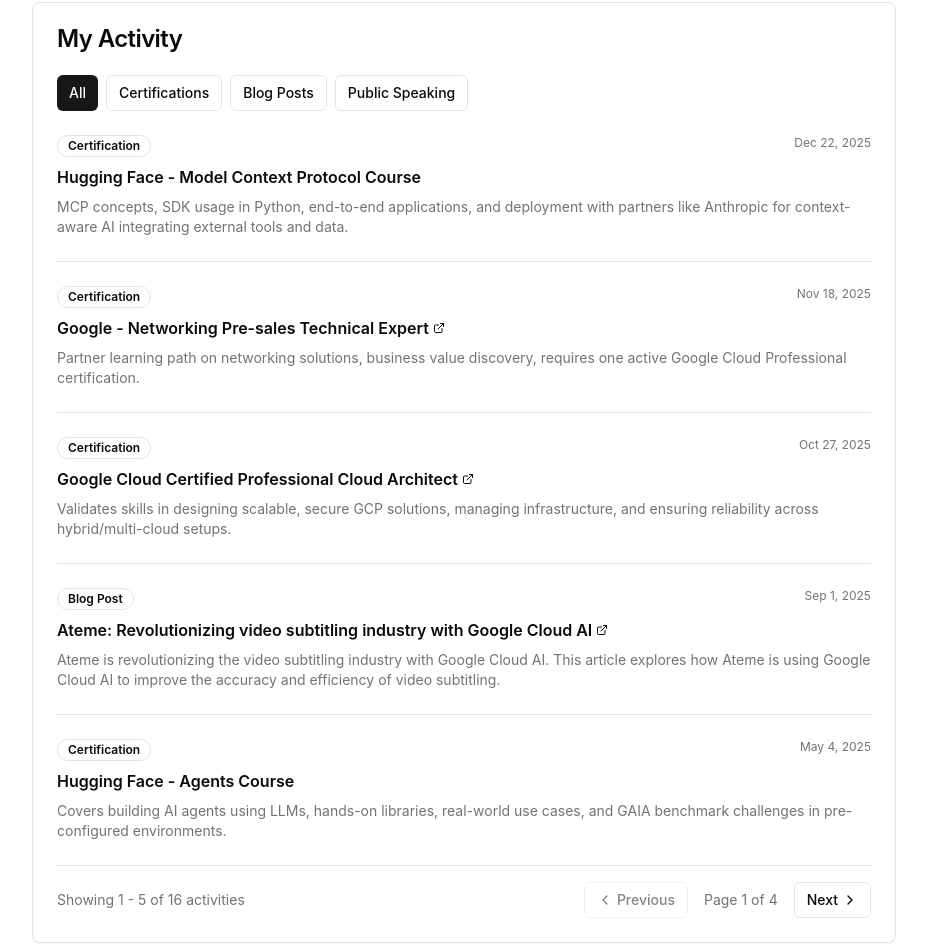
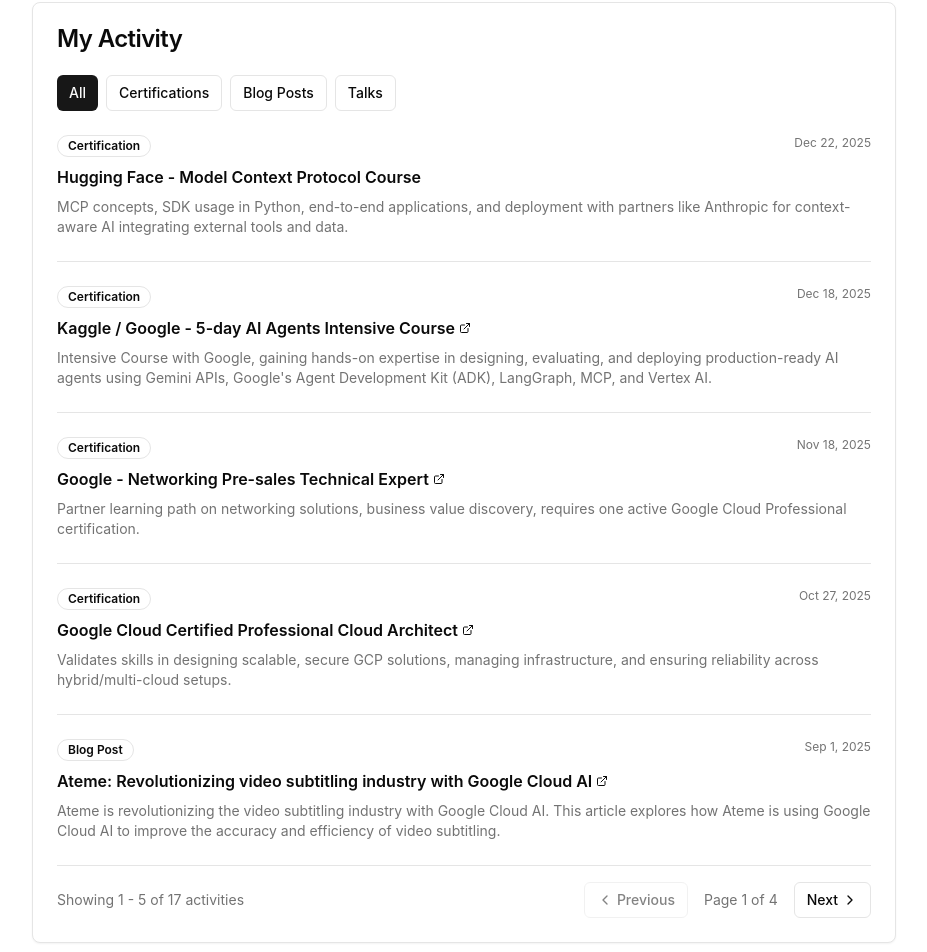
Before and after one commit to jjjulllesss/resume-website, a React (Vite) app: page / in a window 1280 px wide. Shown: the part 1207-2159 px from the top of the page, without its empty margins (176-1103 px from the left). Built offline with nearby package versions, Linux system fonts and the light colour scheme; no server answers.

Commit message:
Update activity types in resume data from 'public-speaking' to 'talks'; add new certification for Kaggle/Google AI course

```diff
--- a/data.js
+++ b/data.js
@@ -89,11 +89,11 @@ const resumeData = {
     // Medium Posts
     mediumUsername: "j.mermethusson",
 
-    // Activities (Publications, Awards, Certifications, Public Speaking, Blog Posts)
+    // Activities (Publications, Awards, Certifications, Talks, Blog Posts)
     // Authorized activity types:
     // - "certification" - Professional certifications and courses
     // - "blog-post" - Blog posts and articles (use lowercase with hyphen)
-    // - "public-speaking" - Public speaking, talks, podcasts (use lowercase with hyphen)
+    // - "talks" - Talks, podcasts
     // - "publication" - Published papers and articles
     // - "award" - Awards and recognitions
     // Date format: "YYYY-MM-DD" or "YYYY-MM" for sorting (newest first)
@@ -104,6 +104,13 @@ const resumeData = {
             details: "MCP concepts, SDK usage in Python, end-to-end applications, and deployment with partners like Anthropic for context-aware AI integrating external tools and data.",
             date: "2025-12-22",
             link: null
+        },
+        {
+            type: "certification",
+            title: "Kaggle / Google - 5-day AI Agents Intensive Course",
+            details: "Intensive Course with Google, gaining hands-on expertise in designing, evaluating, and deploying production-ready AI agents using Gemini APIs, Google's Agent Development Kit (ADK), LangGraph, MCP, and Vertex AI.",
+            date: "2025-12-18",
+            link: "https://www.kaggle.com/certification/badges/julesmermethusson/105"
         },
         {
             type: "certification",
@@ -176,28 +183,28 @@ const resumeData = {
             link: "https://cloud.google.com/customers/ateme"
         },
         {
-            type: "public-speaking",
+            type: "talks",
             title: "Titan Solutions by Ateme",
             details: "Discussion on Ateme Titan Solutions for low-latency streaming, contribution/distribution workflows, VOD transcoding on AWS with Graviton processors, emphasizing scalability, cost-efficiency, and FinOps practices.",
             date: "2025-03-01",
             link: "https://www.youtube.com/watch?v=yTXDBlGLW3s"
         },
         {
-            type: "public-speaking",
+            type: "talks",
             title: "Cloud public ou on-prem pour les chaînes de TV et telcos ?",
             details: "Podcast exploring hybrid cloud/on-premises architectures for TV channels and telcos, covering challenges in event/sports use cases, file transcoding overflow, and disaster recovery plans.",
             date: "2023-09-01",
             link: "https://aws.amazon.com/fr/blogs/france/podcasts/#177"
         },
         {
-            type: "public-speaking",
+            type: "talks",
             title: "Ateme enregistre la télé dans le cloud",
             details: "Podcast on Ateme's Cloud DVR solution using AWS S3 for TV program recording from operator feeds, Kubernetes orchestration, and infrastructure-as-code for scalable video storage and processing.",
             date: "2023-03-31",
             link: "https://aws.amazon.com/fr/blogs/france/podcasts/#155"
         },
         {
-            type: "public-speaking",
+            type: "talks",
             title: "AWS re:invent re:Cap",
             details: "Debrief and Vegas atmosphere from AWS re:Invent with Chrys and Jules discussing highlights like EKS updates, SageMaker Studio...",
             date: "2024-12-03",
--- a/src/App.jsx
+++ b/src/App.jsx
@@ -9,7 +9,7 @@ function App() {
   const [copied, setCopied] = useState(false)
   const [mediumPosts, setMediumPosts] = useState([])
   const [loadingPosts, setLoadingPosts] = useState(true)
-  const [activityFilter, setActivityFilter] = useState('all') // 'all', 'certification', 'blog-post', 'public-speaking'
+  const [activityFilter, setActivityFilter] = useState('all') // 'all', 'certification', 'blog-post', 'talks'
   const [activityPage, setActivityPage] = useState(0) // For pagination/slider
   const activitiesPerPage = 5
   const [experienceTab, setExperienceTab] = useState('experience') // 'experience' or 'education'
@@ -136,9 +136,6 @@ function App() {
           let normalizedType = String(activity.type).toLowerCase().trim()
           if (normalizedType === 'blog post' || normalizedType === 'blogpost') {
             normalizedType = 'blog-post'
-          }
-          if (normalizedType === 'public speaking' || normalizedType === 'publicspeaking') {
-            normalizedType = 'public-speaking'
           }
 
           activities.push({
@@ -462,11 +459,11 @@ function App() {
                 Blog Posts
               </Button>
               <Button
-                variant={activityFilter === 'public-speaking' ? 'default' : 'outline'}
+                variant={activityFilter === 'talks' ? 'default' : 'outline'}
                 size="sm"
-                onClick={() => setActivityFilter('public-speaking')}
+                onClick={() => setActivityFilter('talks')}
               >
-                Public Speaking
+                Talks
               </Button>
             </div>
 
@@ -484,7 +481,7 @@ function App() {
                           className="text-xs capitalize"
                         >
                           {activity.type === 'blog-post' ? 'Blog Post' :
-                           activity.type === 'public-speaking' ? 'Public Speaking' :
+                           activity.type === 'talks' ? 'Talks' :
                            activity.type}
                         </Badge>
                         <span className="text-xs text-muted-foreground whitespace-nowrap">
```
